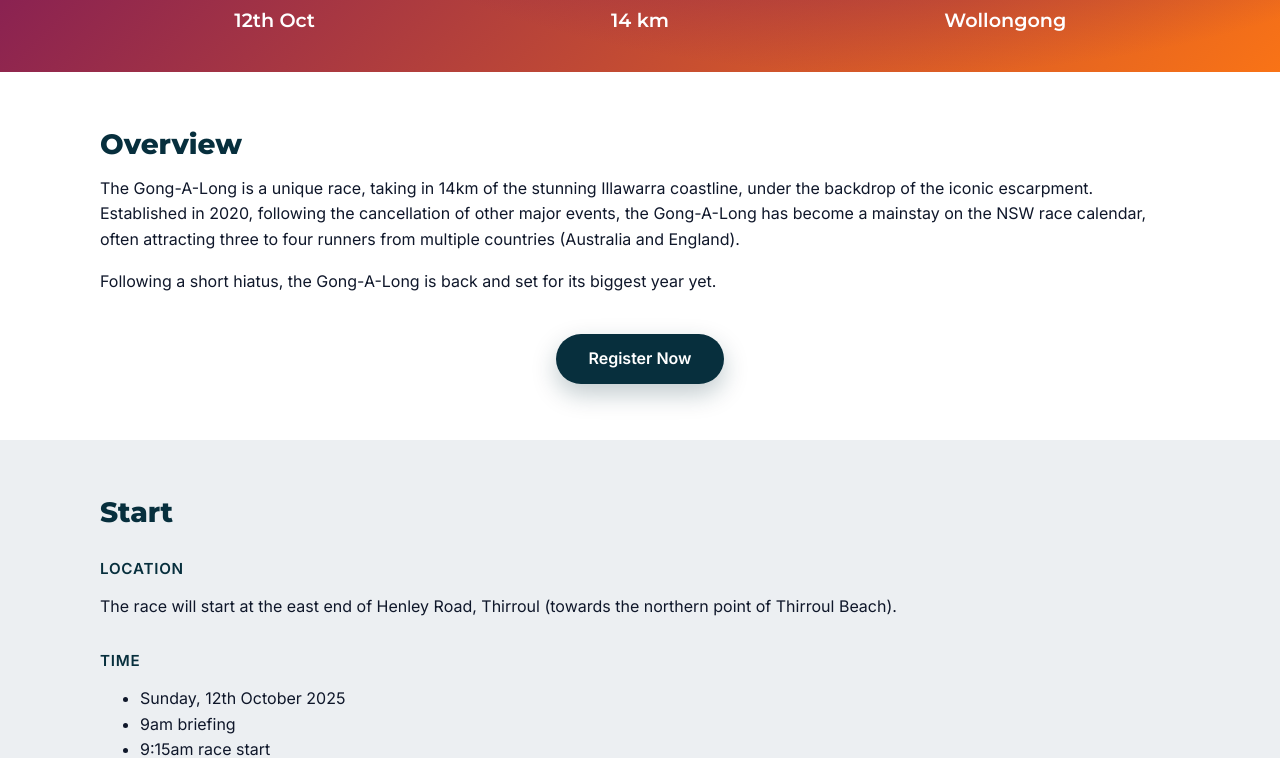
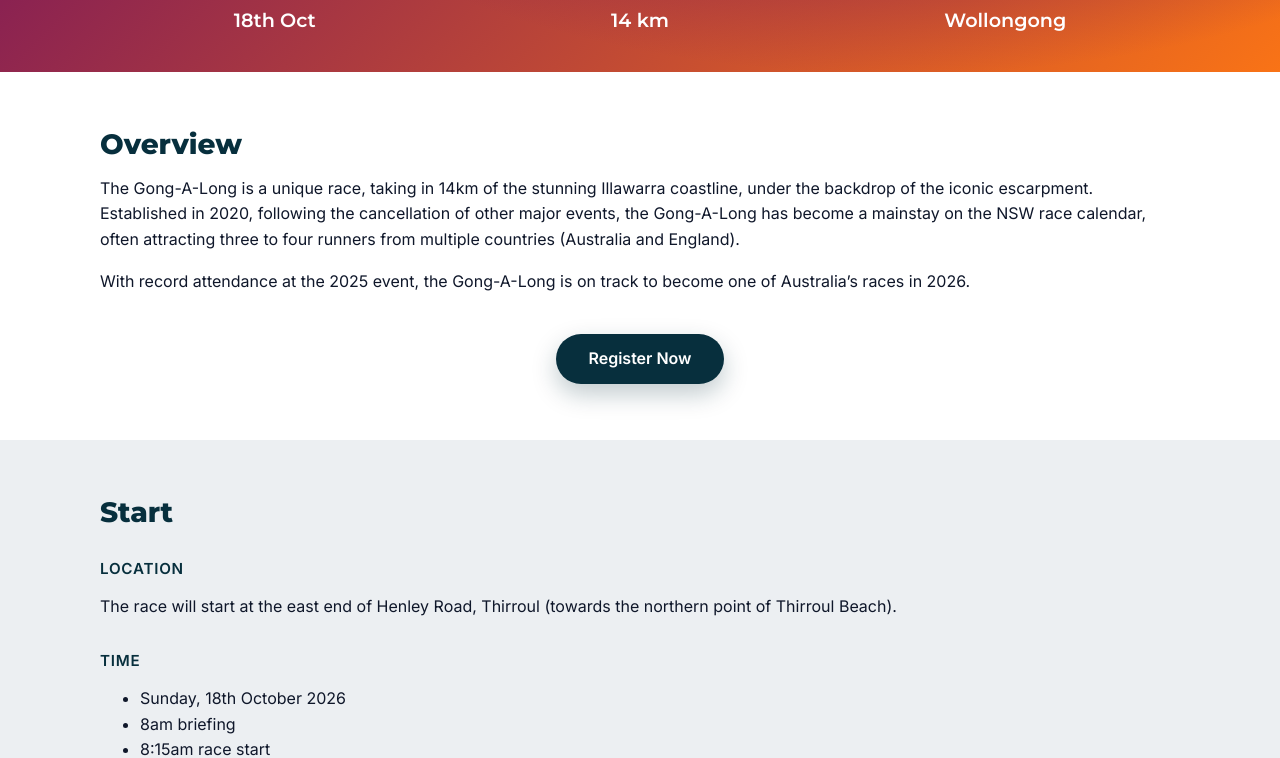
Before and after one commit to JacobWighton/jacobwighton.github.io, a plain HTML site: page gongalong/index.html in a window 1280 px wide. Shown: the part 198-956 px from the top of the page. Drawn offline with Linux system fonts and the light colour scheme; a script that the page names is missing.

Commit message:
Update index.html
2026 race updates

```diff
--- a/gongalong/index.html
+++ b/gongalong/index.html
@@ -15,35 +15,20 @@
   <header class="site-header">
     <div class="wrap header-inner">
       <div class="brand">
-        <!-- Replace src with your hosted path if different -->
+
         <img src="GongALong.png" alt="Gong-A-Long logo" class="logo">
         <h1 class="site-title">Gong-A-Long</h1>
       </div>
-      <a class="btn btn-light header-cta" href="https://docs.google.com/forms/d/e/1FAIpQLScexKX0OxbrHBvDppkm2X6JZuVB5_Ci9mzGcMv-cF7VHcL6jQ/viewform?usp=header" target="_blank">Register Now</a>
+      <a class="btn btn-light header-cta" href="https://docs.google.com/forms/d/e/1FAIpQLSfKorHDCkboRYieseFq5f2pU_WuBp_g_ZQUf_rzFeI3QSuqYw/viewform?usp=publish-editor" target="_blank">Register Now</a>
     </div>
 
     <div class="wrap hero-copy">
     </div>
-<!--
-    <div class="wrap key-info" style="display: grid; grid-template-columns: repeat(3,1fr);">
-      <div class="info-card">
-        <div class="info-label">Date</div>
-        <div class="info-value">12th Oct</div>
-      </div>
-      <div class="info-card">
-        <div class="info-label">Distance</div>
-        <div class="info-value">14 km</div>
-      </div>
-      <div class="info-card">
-        <div class="info-label">Start</div>
-        <div class="info-value">Thirroul</div>
-      </div>
-    </div> -->
 
         <div class="wrap key-info" style="display: grid; grid-template-columns: repeat(3,1fr);">
       <div class="info-block">
         <div class="info-icon"><svg class="icon" xmlns="http://www.w3.org/2000/svg" viewBox="0 0 24 24" fill="none" stroke="currentColor" stroke-width="2" stroke-linecap="round" stroke-linejoin="round"><rect x="3" y="4" width="18" height="18" rx="2" ry="2"/><line x1="16" y1="2" x2="16" y2="6"/><line x1="8" y1="2" x2="8" y2="6"/><line x1="3" y1="10" x2="21" y2="10"/></svg></div>
-        <div class="info-info">12th Oct</div>
+        <div class="info-info">18th Oct</div>
       </div>
       <div class="info-block">
         <div class="info-icon"><svg class="icon" xmlns="http://www.w3.org/2000/svg" viewBox="0 0 24 24" fill="none" stroke="currentColor" stroke-width="2" stroke-linecap="round" stroke-linejoin="round"><line x1="3" y1="21" x2="21" y2="3"/><path d="M16 3h5v5"/><path d="M8 21H3v-5"/></svg></div>
@@ -65,9 +50,9 @@
           The Gong-A-Long is a unique race, taking in 14km of the stunning Illawarra coastline, under the backdrop of the iconic escarpment. Established in 2020, following the cancellation of other major events, the Gong-A-Long has become a mainstay on the NSW race calendar, often attracting three to four runners from multiple countries (Australia and England).
         </p>
         <p>
-          Following a short hiatus, the Gong-A-Long is back and set for its biggest year yet.
+          With record attendance at the 2025 event, the Gong-A-Long is on track to become one of Australia’s races in 2026.
         </p>
-        <a class="btn" href="https://docs.google.com/forms/d/e/1FAIpQLScexKX0OxbrHBvDppkm2X6JZuVB5_Ci9mzGcMv-cF7VHcL6jQ/viewform?usp=header" target="_blank">Register Now</a>
+        <a class="btn" href="https://docs.google.com/forms/d/e/1FAIpQLSfKorHDCkboRYieseFq5f2pU_WuBp_g_ZQUf_rzFeI3QSuqYw/viewform?usp=publish-editor" target="_blank">Register Now</a>
       </div>
     </section>
 
@@ -80,9 +65,9 @@
 
           <h4>Time</h4>
           <ul>
-          <li>Sunday, 12th October 2025</li>
-          <li>9am briefing</li>
-          <li>9:15am race start</li>
+          <li>Sunday, 18th October 2026</li>
+          <li>8am briefing</li>
+          <li>8:15am race start</li>
           </ul>
       </div>
     </section>
@@ -130,7 +115,7 @@
       <div class="wrap">
         <h3 class="section-title">Register</h3>
         <p>This event is free and completely unofficial, but let us know if you're coming so we can keep you updated.</p>
-                <a class="btn" href="https://docs.google.com/forms/d/e/1FAIpQLScexKX0OxbrHBvDppkm2X6JZuVB5_Ci9mzGcMv-cF7VHcL6jQ/viewform?usp=header" target="_blank">Register Now</a>
+                <a class="btn" href="https://docs.google.com/forms/d/e/1FAIpQLSfKorHDCkboRYieseFq5f2pU_WuBp_g_ZQUf_rzFeI3QSuqYw/viewform?usp=publish-editor" target="_blank">Register Now</a>
       </div>
     </section>
   </main>
```
